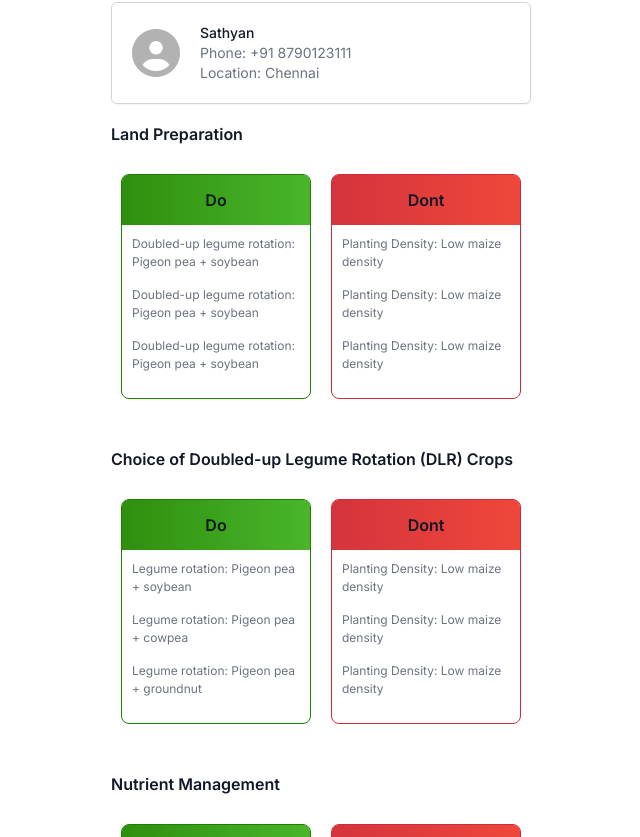
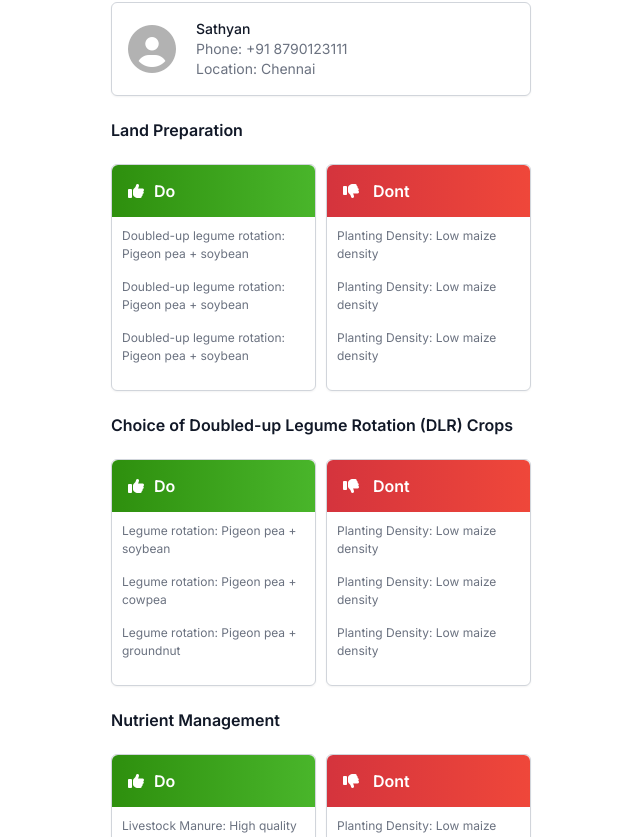
Before and after one commit to designpettai/PWA-Cimmyt, a React (Create React App) app: page /PWA-CIMMYT/formar-detail in a window 1280 px wide. Shown: the part 183-1020 px from the top of the page, without its empty margins (319-959 px from the left). Built offline with nearby package versions, Linux system fonts and the light colour scheme.

Commit message:
v9-Commit

```diff
--- a/src/App.css
+++ b/src/App.css
@@ -56,8 +56,8 @@ button{
     height: 50px;
 }
 
-button:hover {
-    background-color: #238f7c;
+button.primary:hover {
+    background-color: #066f58;
 }
 
 @media (max-width: 450px) {
--- a/src/compounds/AddFormar/AddFormar.css
+++ b/src/compounds/AddFormar/AddFormar.css
@@ -93,9 +93,6 @@
     margin-bottom: 30px;
 }
 
-.form-group {
-    margin-bottom: 15px;
-}
 
 label {
     display: block;
@@ -187,7 +184,7 @@ select.input-error {
 
 .error {
     color: rgb(249, 73, 73);
-    margin-top: 4px;
+    margin-bottom:16px;
     display: flex;
     align-items: center;
     font-size: 12px;
--- a/src/compounds/AddFormar/AddFormar.js
+++ b/src/compounds/AddFormar/AddFormar.js
@@ -73,7 +73,7 @@ const AddFormar = () => {
                         <li key={index} className={`Add-form-Level-list ${currentActiveIndex >= index ? 'active' : ''}`}>
                             <h2 style={{
                                 backgroundColor: formCompleted[index] ? '#279A82' : 'transparent',
-                                color: currentActiveIndex === index ? '#279A82' : (formCompleted[index] ? '#fff' : 'inherit'),
+                                color: currentActiveIndex === index ? '#279A82' : (formCompleted[index] ? '#fff' : '#D1D5DB'),
                             }}>
                                 {index + 1}
                             </h2>
@@ -132,7 +132,7 @@ const AddFormar = () => {
                                     <label htmlFor="agro-zone">Agro-climatic zone</label>
                                     <div className="select-container">
                                         <select id="agro-zone" className={errors.agroZone ? "input-error" : ""} required>
-                                            <option value="" disabled>Select Agro-climatic zone</option>
+                                            <option value="">Select Agro-climatic zone</option>
                                             <option value="Lakeshore">Lakeshore</option>
                                             <option value="Mid-Altitude">Mid-Altitude</option>
                                             <option value="High-Altitude">High-Altitude</option>
@@ -147,7 +147,7 @@ const AddFormar = () => {
                                     )}
                                 </div>
                                 <div className="form-group child2">
-                                    <label htmlFor="soil-texture">Soil texture</label>
+                                <label htmlFor="soil-texture">Soil texture</label>
                                     <div className="select-container">
                                         <select id="soil-texture" className={errors.soilTexture ? "input-error" : ""} required>
                                             <option value="" disabled>Select texture</option>
--- a/src/compounds/Formar-Detail/Formar-Detail.js
+++ b/src/compounds/Formar-Detail/Formar-Detail.js
@@ -44,7 +44,10 @@ const FormarDetail = () => {
                         <div className="land-Preparation-do">
                             <div className="do">
                                 <div className="do-heading">
-                                    <h2>do</h2>
+                                    <h2>
+                                        <i className="fas fa-thumbs-up thumbs"></i>
+                                        do
+                                    </h2>
                                 </div>
                                 <div className="do-contenet">
                                     <div className="do-item">
@@ -58,7 +61,10 @@ const FormarDetail = () => {
                         <div className="land-Preparation-dont">
                             <div className="dont">
                                 <div className="dont-heading">
-                                    <h2>dont</h2>
+                                    <h2>
+                                        <i className="fas fa-thumbs-down thumbs"></i> dont
+                                    </h2>
+
                                 </div>
                                 <div className="dont-contenet">
                                     <div className="dont-item">
@@ -79,7 +85,10 @@ const FormarDetail = () => {
                         <div className="land-Preparation-do">
                             <div className="do">
                                 <div className="do-heading">
-                                    <h2>do</h2>
+                                    <h2>
+                                        <i className="fas fa-thumbs-up thumbs"></i>
+                                        do
+                                    </h2>
                                 </div>
                                 <div className="do-contenet">
                                     <div className="do-item">
@@ -93,7 +102,9 @@ const FormarDetail = () => {
                         <div className="land-Preparation-dont">
                             <div className="dont">
                                 <div className="dont-heading">
-                                    <h2>dont</h2>
+                                    <h2>
+                                        <i className="fas fa-thumbs-down thumbs"></i> dont
+                                    </h2>
                                 </div>
                                 <div className="dont-contenet">
                                     <div className="dont-item">
@@ -114,7 +125,10 @@ const FormarDetail = () => {
                         <div className="land-Preparation-do">
                             <div className="do">
                                 <div className="do-heading">
-                                    <h2>do</h2>
+                                    <h2>
+                                        <i className="fas fa-thumbs-up thumbs"></i>
+                                        do
+                                    </h2>
                                 </div>
                                 <div className="do-contenet">
                                     <div className="do-item">
@@ -129,7 +143,9 @@ const FormarDetail = () => {
                         <div className="land-Preparation-dont">
                             <div className="dont">
                                 <div className="dont-heading">
-                                    <h2>dont</h2>
+                                    <h2>
+                                        <i className="fas fa-thumbs-down thumbs"></i> dont
+                                    </h2>
                                 </div>
                                 <div className="dont-contenet">
                                     <div className="dont-item">
@@ -150,7 +166,10 @@ const FormarDetail = () => {
                         <div className="land-Preparation-do">
                             <div className="do">
                                 <div className="do-heading">
-                                    <h2>do</h2>
+                                    <h2>
+                                        <i className="fas fa-thumbs-up thumbs"></i>
+                                        do
+                                    </h2>
                                 </div>
                                 <div className="do-contenet">
                                     <div className="do-item">
@@ -162,7 +181,9 @@ const FormarDetail = () => {
                         <div className="land-Preparation-dont">
                             <div className="dont">
                                 <div className="dont-heading">
-                                    <h2>dont</h2>
+                                    <h2>
+                                        <i className="fas fa-thumbs-down thumbs"></i> dont
+                                    </h2>
                                 </div>
                                 <div className="dont-contenet">
                                     <div className="dont-item">
--- a/src/compounds/Formar-Detail/Formar-detail.css
+++ b/src/compounds/Formar-Detail/Formar-detail.css
@@ -5,9 +5,9 @@
 .formar-detail-1 {
   display: flex;
   align-items: center;
-  padding: 20px;
+  padding: 16px;
   border-radius: 10px;
-  margin-bottom: 20px;
+  margin-bottom: 24px;
   border-radius: 6px;
   border: 1px solid #D1D5DB;
   background: #FFF;
@@ -21,6 +21,7 @@
   font-style: normal;
   font-weight: 500;
   line-height: 28px;
+  margin-bottom: 24PX;
 }
 
 .arrow-icon {
@@ -63,7 +64,7 @@
   font-style: normal;
   font-weight: 600;
   line-height: 20px;
-
+  margin-bottom: 24px;
 }
 
 .container-head {
@@ -80,29 +81,33 @@
 .land-Preparation-do,
 .land-Preparation-dont {
   flex-basis: 50%;
-  padding: 10px;
-  margin-bottom: 40px;
-
+  margin-bottom: 24px;
 }
 
-.do {
-  border: 1px solid #217D00;
-  border-radius: 8px;
-  text-align: left;
-
+.land-Preparation-do {
+  padding-right: 5px;
 }
 
+.land-Preparation-dont {
+  padding-left: 5px;
+}
+
+.do,
 .dont {
-  border: 1px solid #CB2D3E;
-  border-radius: 8px;
-  text-align: left;
+  flex: 1;
+  border-radius: 6px;
+  border: 1px solid#D1D5DB;
+  background: #FFF;
+  box-shadow: 0px 1px 2px 0px rgba(0, 0, 0, 0.05);
+  max-height: 250px;
+}
 
-}
+
 
 .dont-heading,
 .do-heading {
-  padding: 15px 0;
-  text-align: center;
+  padding: 16px;
+  text-align: left;
   text-transform: capitalize;
 }
 
@@ -121,6 +126,22 @@
   padding: 10px;
 }
 
+.do-heading h2,
+.dont-heading h2 {
+  color: #FFF;
+  font-family: Inter;
+  font-size: 16px;
+  font-style: normal;
+  font-weight: 600;
+  line-height: 20px;
+  margin-bottom: 0;
+}
+
+.do-heading .thumbs,
+.dont-heading .thumbs {
+  margin-right: 10px;
+}
+
 .land-Preparation-do-does p {
   color: #6B7280;
   font-family: Inter;
--- a/src/compounds/HomePage/HomePage.css
+++ b/src/compounds/HomePage/HomePage.css
@@ -32,26 +32,26 @@
 }
 
 .home-btm {
+    background-image: url('../../assets/Bg.png');
+    background-size: 100% 100%;
+    background-position: center;
+    height: 85vh;
     color: #003B49;
-    height: 80vh;
-    display: flex;
-    flex-direction: column;
-    justify-content: center;
     align-items: center;
-    background-size: cover;
+    padding: 20vh 0;
 }
 
 .home-btm-cnt h2 {
-    font-size: 20px;
-    line-height: 1.5;
-    font-weight: 600;
-    text-align: center;
-    width: 90%;
-    margin: 0 auto 25px;
-    opacity: 0;
-    animation: fadeIn 1s forwards;
-    animation-delay: 0.5s;
+    color: #003B49;
+    font-family: Inter;
+    font-size: 28px;
+    font-style: normal;
+    font-weight: 800;
+    line-height: normal;
+    margin-bottom: 40px;
+    line-height: 38px;
 }
+
 .home-btm-btn .btn {
     opacity: 0;
     animation: fadeIn 1s forwards;
--- a/src/compounds/HomePage/HomePage.js
+++ b/src/compounds/HomePage/HomePage.js
@@ -18,9 +18,6 @@ const HomePage = () => {
         <div className="home-page">
             <div className="home-btm">
                 <div className="container">
-                    <div className="btm-pic">
-                        <img src={Image} alt="AgroTutor logo" />
-                    </div>
                     <div className="home-btm-2">
                         <div className="home-btm-cnt">
                             <h2>
```
